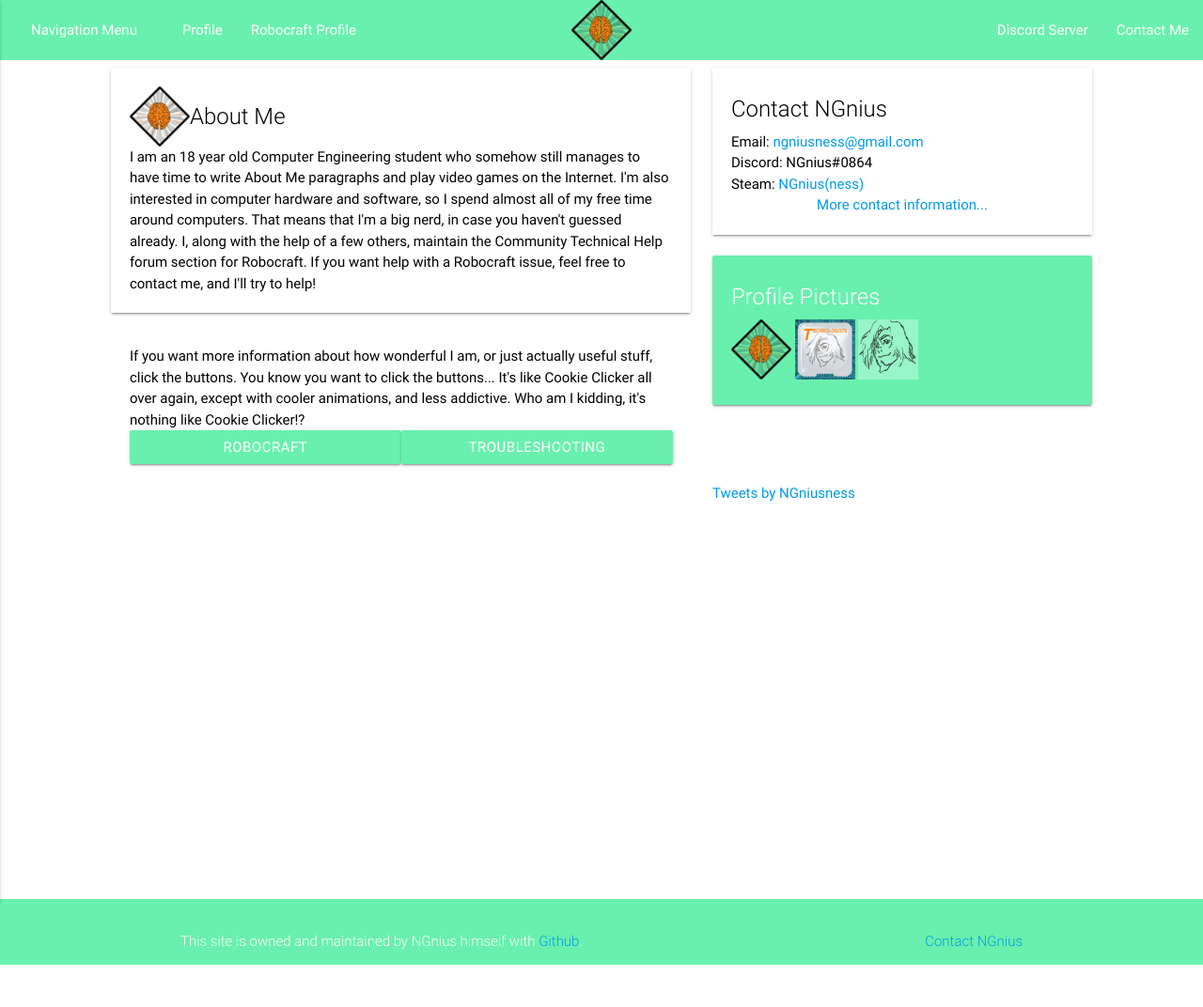
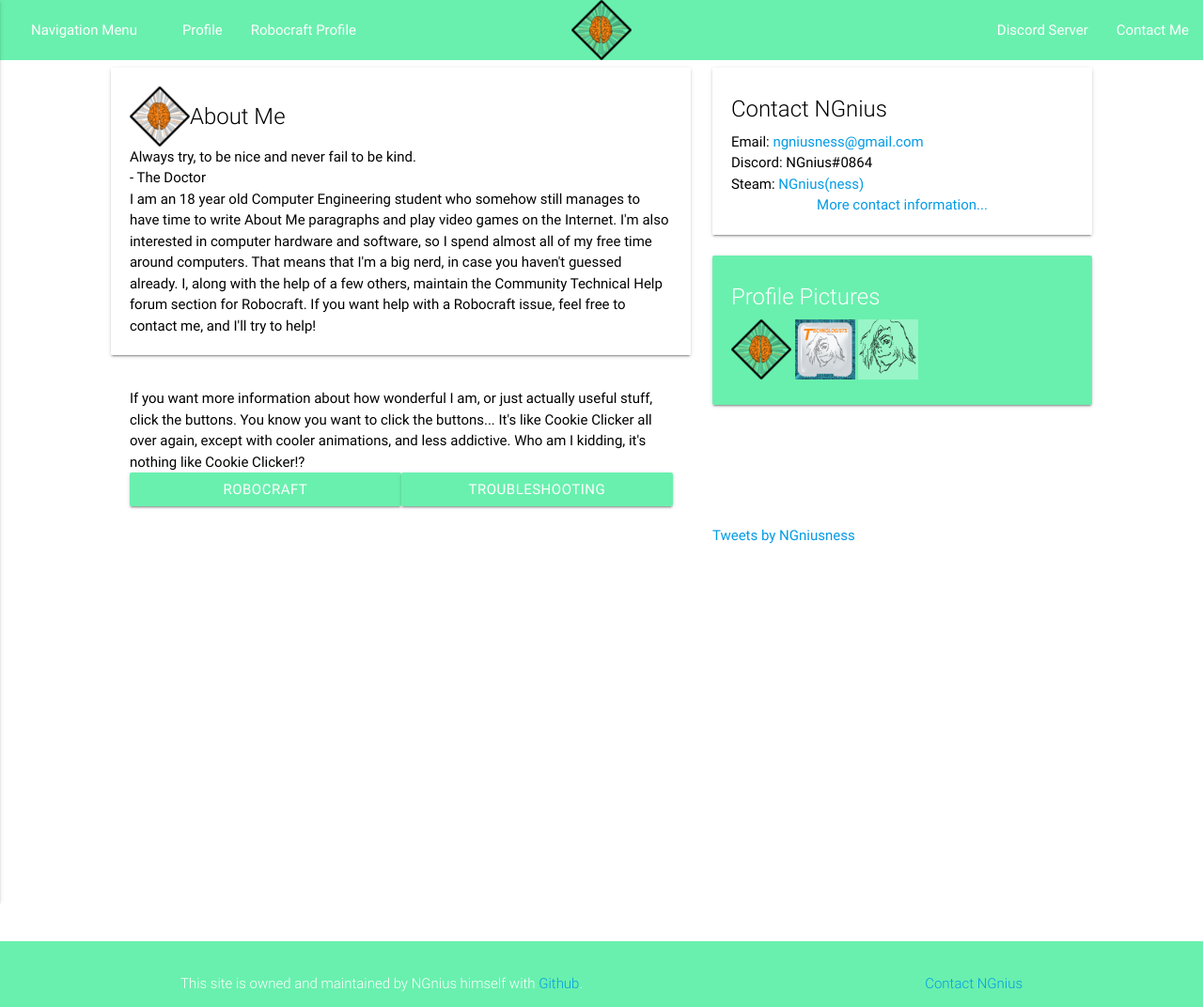
Before and after one commit to NGnius/NGniusSite, a Jekyll site: the page built from pages/NGniusness.html, in a window 1280 px wide. Shown: the whole page at 94% size. Built offline with Jekyll 4.4.1, drawn with Linux system fonts in a browser that asks for light colours; nearby versions of some CDN libraries; comment, search, counter and statistics services are not loaded; before the commit the page ends 1027 px from its top, so only the background shows below that.

Commit message:
Add Dr Who quote

```diff
--- a/pages/NGniusness.html
+++ b/pages/NGniusness.html
@@ -8,6 +8,9 @@ title: About Me!
     <div class="card {% include colour2.html%}">
       <div class="card-content {% include colour2.html%}">
         <span class="card-title valign-wrapper"><img src="/Logo64x64.png">About Me</span>
+        <p>Always try, to be nice and never fail to be kind. <br/>
+- The Doctor
+        </p>
         <p>
           I am an 18 year old Computer Engineering student who somehow still manages to have time to write About Me paragraphs and play video games on the Internet.
           I'm also interested in computer hardware and software, so I spend almost all of my free time around computers.
```
